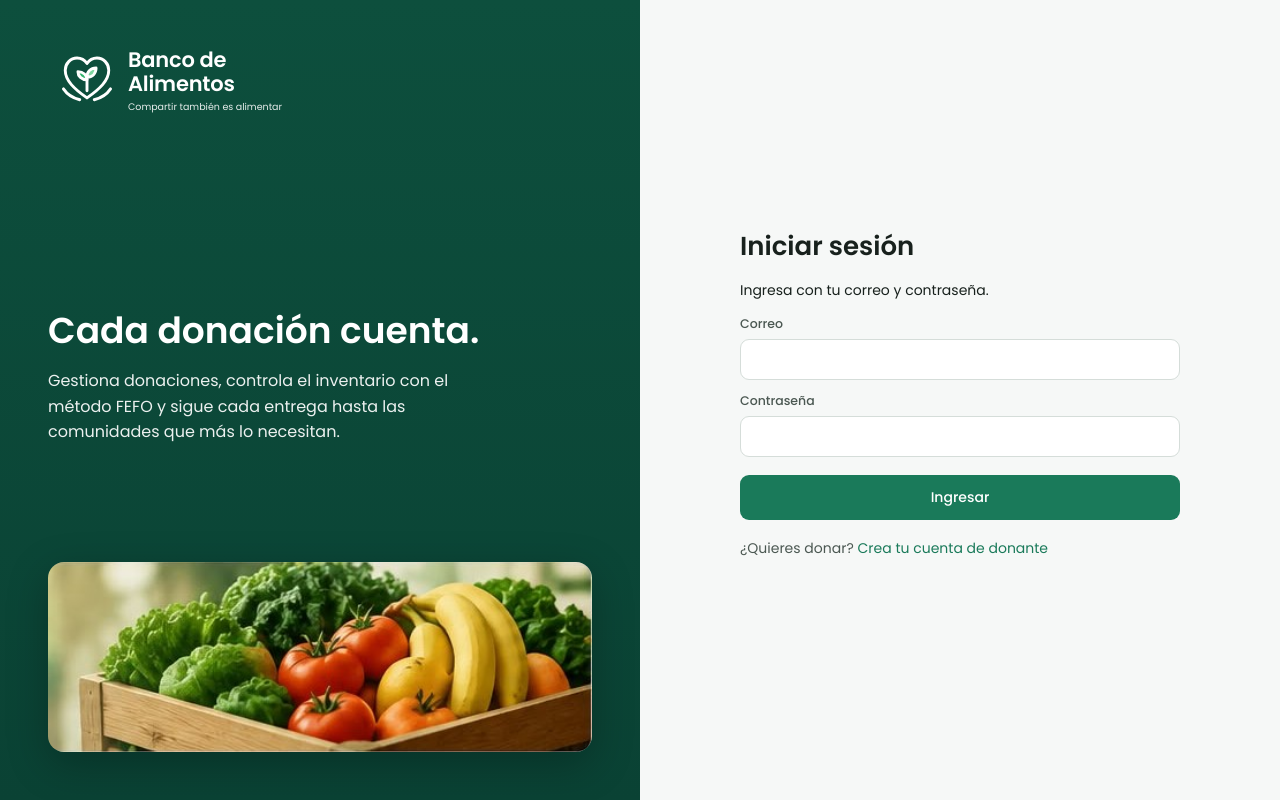
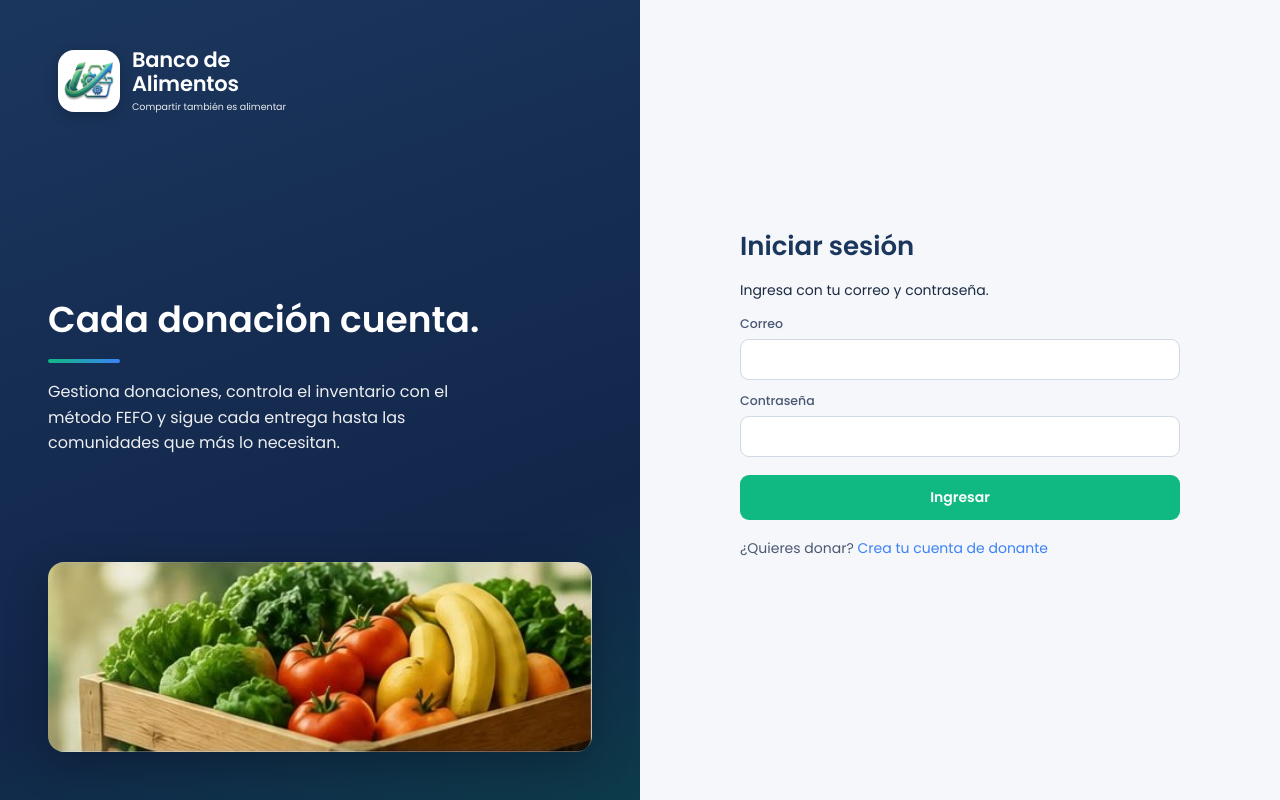
Before and after one commit to Emuna-coder-dev/almora-banco-alimentos, a web app: page / in a window 1280 px wide. Run offline with its HTML, style and script files only (its server is not run), Linux system fonts and the light colour scheme; data that the repository does not hold is empty; some of the project's set-up classes (security, data sources, template engines, error pages and the like) are left out, and stand-ins take their place.

Commit message:
Aplica identidad de marca: isotipo, paleta corporativa y certificado PDF

```diff
--- a/src/main/resources/static/app.html
+++ b/src/main/resources/static/app.html
@@ -7,6 +7,7 @@
   <link rel="preconnect" href="https://fonts.googleapis.com">
   <link rel="preconnect" href="https://fonts.gstatic.com" crossorigin>
   <link href="https://fonts.googleapis.com/css2?family=Poppins:wght@400;500;600;700&display=swap" rel="stylesheet">
+  <link rel="icon" type="image/png" href="/img/favicon.png">
   <link rel="stylesheet" href="/css/almora.css">
 </head>
 <body>
--- a/src/main/resources/static/css/almora.css
+++ b/src/main/resources/static/css/almora.css
@@ -1,23 +1,36 @@
 /* =====================================================================
    ALMORA - Banco de Alimentos. Estilos del frontend (HTML + CSS + JS puro).
-   Colores y medidas tomados del diseno de referencia.
+   Paleta corporativa (manual de marca):
+     Azul institucional  #1B365D  -> menu lateral, titulos, textos institucionales
+     Verde esmeralda     #10B981  -> botones, acentos, procesos de alimentos
+     Azul dinamico       #3B82F6  -> enlaces, progreso y degradados
+     Blanco              #FFFFFF  -> fondos limpios
    ===================================================================== */
 :root {
-  --verde-900: #0a4234;
-  --verde-800: #0d4f3d;
-  --verde-700: #125e48;
-  --verde-600: #1a7a5a;
-  --verde-500: #1f9d55;
-  --verde-100: #eaf6ee;
-  --verde-50: #f2f8f3;
-  --fondo: #f6f8f7;
+  /* Marca */
+  --institucional: #1B365D;
+  --institucional-900: #12264a;
+  --institucional-700: #24467a;
+  --esmeralda: #10B981;
+  --esmeralda-700: #059669;
+  --dinamico: #3B82F6;
+  --degradado-marca: linear-gradient(90deg, #10B981 0%, #3B82F6 100%);
+  /* Los nombres "verde-*" se conservan para no tocar las vistas: ahora apuntan a la marca */
+  --verde-900: #12264a;
+  --verde-800: #1B365D;
+  --verde-700: #059669;
+  --verde-600: #10B981;
+  --verde-500: #10B981;
+  --verde-100: #e7f8f1;
+  --verde-50: #f1f7fd;
+  --fondo: #f5f7fa;
   --tarjeta: #ffffff;
-  --borde: #e6ece9;
-  --texto: #18211d;
-  --texto-2: #4b5852;
-  --texto-3: #7a8781;
-  --azul: #3b7be0;
-  --azul-100: #eef3fb;
+  --borde: #e2e8f0;
+  --texto: #1B2B44;
+  --texto-2: #4a5873;
+  --texto-3: #7b879c;
+  --azul: #3B82F6;
+  --azul-100: #eaf2fe;
   --amarillo: #f5b81c;
   --amarillo-100: #fdf6e2;
   --naranja: #f2861d;
@@ -26,7 +39,7 @@
   --rojo: #d64545;
   --rojo-100: #fde8e8;
   --radio: 14px;
-  --sombra: 0 1px 2px rgba(16, 40, 32, .04), 0 4px 14px rgba(16, 40, 32, .05);
+  --sombra: 0 1px 2px rgba(27, 54, 93, .05), 0 4px 14px rgba(27, 54, 93, .07);
   --fuente: "Poppins", "Segoe UI", system-ui, -apple-system, sans-serif;
 }
 
@@ -39,10 +52,10 @@ body {
   font-size: 14px;
   -webkit-font-smoothing: antialiased;
 }
-a { color: var(--verde-600); text-decoration: none; }
+a { color: var(--dinamico); text-decoration: none; }
 a:hover { text-decoration: underline; }
 button, input, select, textarea { font-family: inherit; font-size: 14px; }
-h1, h2, h3 { margin: 0; }
+h1, h2, h3 { margin: 0; color: var(--institucional); }
 .oculto { display: none !important; }
 
 /* ---------------------------------------------------------- estructura */
@@ -63,6 +76,13 @@ h1, h2, h3 { margin: 0; }
 .marca { display: flex; align-items: center; gap: 12px; padding: 0 10px 34px; color: #fff; }
 .marca:hover { text-decoration: none; }
 .marca svg { width: 58px; height: 58px; flex-shrink: 0; }
+/* Isotipo de la marca sobre un recuadro blanco (asi conserva sus colores sobre el azul) */
+.marca-isotipo {
+  width: 62px; height: 62px; flex-shrink: 0; border-radius: 16px; background: #fff;
+  display: grid; place-items: center; box-shadow: 0 4px 14px rgba(0, 0, 0, .18);
+}
+.marca-isotipo img { width: 54px; height: 54px; object-fit: contain; display: block; }
+.marca .marca-nombre, .marca .marca-lema { color: #fff; }
 .marca-nombre { font-size: 21px; font-weight: 600; line-height: 1.12; letter-spacing: -.2px; }
 .marca-lema { font-size: 9.5px; opacity: .9; margin-top: 5px; white-space: nowrap; }
 
@@ -254,20 +274,20 @@ h1, h2, h3 { margin: 0; }
 .campo { display: flex; flex-direction: column; gap: 6px; margin-bottom: 12px; }
 .campo label { font-size: 12.5px; font-weight: 500; color: var(--texto-2); }
 input, select, textarea {
-  border: 1px solid #d5ddd9; border-radius: 9px; padding: 9px 11px; background: #fff; color: var(--texto);
+  border: 1px solid #cfd8e3; border-radius: 9px; padding: 9px 11px; background: #fff; color: var(--texto);
   outline: none; min-width: 0;
 }
-input:focus, select:focus, textarea:focus { border-color: var(--verde-600); box-shadow: 0 0 0 3px rgba(31, 157, 85, .14); }
+input:focus, select:focus, textarea:focus { border-color: var(--esmeralda); box-shadow: 0 0 0 3px rgba(16, 185, 129, .18); }
 textarea { resize: vertical; min-height: 70px; }
 .fila-campos { display: grid; grid-template-columns: 1fr 1fr; gap: 12px; }
 .boton {
   display: inline-flex; align-items: center; gap: 8px; justify-content: center;
   padding: 9px 16px; border-radius: 9px; border: 1px solid transparent; cursor: pointer;
-  font-weight: 500; background: var(--verde-600); color: #fff; white-space: nowrap;
+  font-weight: 600; background: var(--esmeralda); color: #fff; white-space: nowrap;
 }
-.boton:hover { background: var(--verde-700); }
+.boton:hover { background: var(--esmeralda-700); }
 .boton:disabled { opacity: .55; cursor: not-allowed; }
-.boton.secundario { background: #fff; color: var(--texto); border-color: #d5ddd9; }
+.boton.secundario { background: #fff; color: var(--institucional); border-color: #cfd8e3; }
 .boton.secundario:hover { background: var(--verde-50); }
 .boton.peligro { background: #fff; color: var(--rojo); border-color: #f1c4c4; }
 .boton.peligro:hover { background: var(--rojo-100); }
@@ -330,16 +350,17 @@ textarea { resize: vertical; min-height: 70px; }
 }
 .eventos b { font-weight: 600; }
 .eventos small { color: var(--texto-3); display: block; margin-top: 2px; }
-.barra-progreso { height: 10px; background: #e8eeeb; border-radius: 99px; overflow: hidden; }
-.barra-progreso span { display: block; height: 100%; background: var(--verde-500); }
+.barra-progreso { height: 10px; background: #e6ecf4; border-radius: 99px; overflow: hidden; }
+.barra-progreso span { display: block; height: 100%; background: var(--degradado-marca); }
 
 /* ---------------------------------------------------------- acceso */
 .acceso { min-height: 100vh; display: grid; grid-template-columns: 1fr 1fr; }
 .acceso-lado {
-  background: linear-gradient(180deg, var(--verde-800), var(--verde-900)); color: #fff;
+  background: linear-gradient(160deg, var(--institucional) 0%, var(--institucional-900) 70%, #0d3b4a 100%); color: #fff;
   padding: 48px; display: flex; flex-direction: column; justify-content: space-between; position: relative; overflow: hidden;
 }
-.acceso-lado h1 { font-size: 36px; font-weight: 600; line-height: 1.2; margin-top: 60px; max-width: 460px; }
+.acceso-lado h1 { font-size: 36px; font-weight: 600; line-height: 1.2; margin-top: 60px; max-width: 460px; color: #fff; }
+.acceso-lado h1::after { content: ""; display: block; width: 72px; height: 4px; border-radius: 4px; margin-top: 18px; background: var(--degradado-marca); }
 .acceso-lado p { font-size: 16px; line-height: 1.6; opacity: .92; max-width: 440px; }
 .acceso-foto {
   height: 190px; border-radius: 16px; background: url("../img/hero-alimentos.jpg") center / cover no-repeat;
--- a/src/main/resources/static/index.html
+++ b/src/main/resources/static/index.html
@@ -7,6 +7,7 @@
   <link rel="preconnect" href="https://fonts.googleapis.com">
   <link rel="preconnect" href="https://fonts.gstatic.com" crossorigin>
   <link href="https://fonts.googleapis.com/css2?family=Poppins:wght@400;500;600;700&display=swap" rel="stylesheet">
+  <link rel="icon" type="image/png" href="/img/favicon.png">
   <link rel="stylesheet" href="/css/almora.css">
 </head>
 <body>
--- a/src/main/resources/static/js/ui.js
+++ b/src/main/resources/static/js/ui.js
@@ -225,12 +225,8 @@ export function paginacion(p, alCambiar) {
 
 // ------------------------------------------------------------------ iconos (SVG)
 export const ICONOS = {
-  logo: `<svg viewBox="0 0 64 64" fill="none" stroke="#fff" stroke-width="3.2" stroke-linecap="round" stroke-linejoin="round" aria-hidden="true">
-    <path d="M32 54C18 44 8 35 8 23.5 8 16 13.8 10 21 10c4.6 0 8.6 2.4 11 6 2.4-3.6 6.4-6 11-6 7.2 0 13 6 13 13.5C56 35 46 44 32 54z"/>
-    <path d="M32 46V30" /><path d="M32 34c-6 0-10-4-10-9 6 0 10 4 10 9z" fill="#2fb36b" stroke="#fff"/>
-    <path d="M32 31c0-6 4-10 10-10 0 6-4 10-10 10z" fill="#7fd6a0" stroke="#fff"/>
-    <path d="M6 44c4 6 10 10 18 12M58 44c-4 6-10 10-18 12" /></svg>`,
-  manoCorazon: `<svg viewBox="0 0 80 80" fill="none" stroke="#8fe0b0" stroke-width="2.4" stroke-linecap="round" stroke-linejoin="round" aria-hidden="true">
+    logo: `<span class="marca-isotipo"><img src="/img/isotipo.png" alt="Isotipo del banco de alimentos"></span>`,
+    manoCorazon: `<svg viewBox="0 0 80 80" fill="none" stroke="#6ee7b7" stroke-width="2.4" stroke-linecap="round" stroke-linejoin="round" aria-hidden="true">
     <path d="M40 40c-8-6-14-11-14-18 0-4.5 3.4-8 7.6-8 2.7 0 5 1.4 6.4 3.5 1.4-2.1 3.7-3.5 6.4-3.5 4.2 0 7.6 3.5 7.6 8 0 7-6 12-14 18z"/>
     <path d="M40 34v-9M40 28c-3 0-5-2-5-5 3 0 5 2 5 5zM40 26c0-3 2-5 5-5 0 3-2 5-5 5z"/>
     <path d="M10 52h10l12 4h12c2 0 3 1.5 3 3s-1 3-3 3H32M47 59l14-6c2-.8 4 0 4.6 1.8.5 1.5-.2 3-1.6 3.8L44 68H24l-14-4"/></svg>`,
@@ -247,7 +243,7 @@ export const ICONOS = {
   caja: (c) => `<svg viewBox="0 0 24 24" fill="none" stroke="${c}" stroke-width="1.8" stroke-linejoin="round"><path d="M12 3 4 7v10l8 4 8-4V7l-8-4z"/><path d="M4 7l8 4 8-4M12 11v10"/></svg>`,
   cubo: (c) => `<svg viewBox="0 0 24 24" fill="none" stroke="${c}" stroke-width="1.8" stroke-linejoin="round"><path d="M12 3 4 7.5v9L12 21l8-4.5v-9L12 3z"/><path d="M4 7.5 12 12l8-4.5M12 12v9"/></svg>`,
   calendario: (c) => `<svg viewBox="0 0 24 24" fill="none" stroke="${c}" stroke-width="1.8" stroke-linecap="round"><rect x="3.5" y="5" width="15" height="14" rx="2"/><path d="M3.5 9.5h15M7.5 3v4M14.5 3v4"/><circle cx="18" cy="17" r="4" fill="#f8d462"/><path d="M18 15.2V17l1.2.8"/></svg>`,
-  camion: (c) => `<svg viewBox="0 0 24 24" fill="none" stroke="${c}" stroke-width="1.8" stroke-linejoin="round"><path d="M2 6h11v10H2zM13 9.5h4.5L21 13v3h-8z"/><circle cx="6" cy="18" r="2" fill="#c3b2f3"/><circle cx="17" cy="18" r="2" fill="#c3b2f3"/></svg>`,
+  camion: (c) => `<svg viewBox="0 0 24 24" fill="none" stroke="${c}" stroke-width="1.8" stroke-linejoin="round"><path d="M2 6h11v10H2zM13 9.5h4.5L21 13v3h-8z"/><circle cx="6" cy="18" r="2" fill="#86e2c0"/><circle cx="17" cy="18" r="2" fill="#86e2c0"/></svg>`,
   flecha: (c) => `<svg viewBox="0 0 24 24" fill="none" stroke="${c}" stroke-width="2.2" stroke-linecap="round" stroke-linejoin="round"><path d="M6 18 18 6M9 6h9v9"/></svg>`,
   familias: `<svg viewBox="0 0 24 24"><circle cx="9" cy="8" r="3.2"/><circle cx="16.5" cy="9" r="2.5"/><path d="M3 19c0-3.3 2.7-5.5 6-5.5s6 2.2 6 5.5M14.5 14.2c3.2-.6 6.5 1.2 6.5 4.8"/></svg>`,
   hoja: `<svg viewBox="0 0 24 24"><path d="M5 19c0-8 5-14 15-14 0 10-6 15-14 15"/><path d="M5 19 14 10"/></svg>`,
```
Also changed, not shown: other parts of src/main/resources/static/css/almora.css (+33 -33 lines), src/main/java/com/almora/service/CertificadoService.java (+123 -28 lines), src/main/resources/static/js/vistas/inicio.js (+8 -8 lines), src/main/resources/static/img/favicon.png (added), src/main/resources/static/img/isotipo.png (added).
